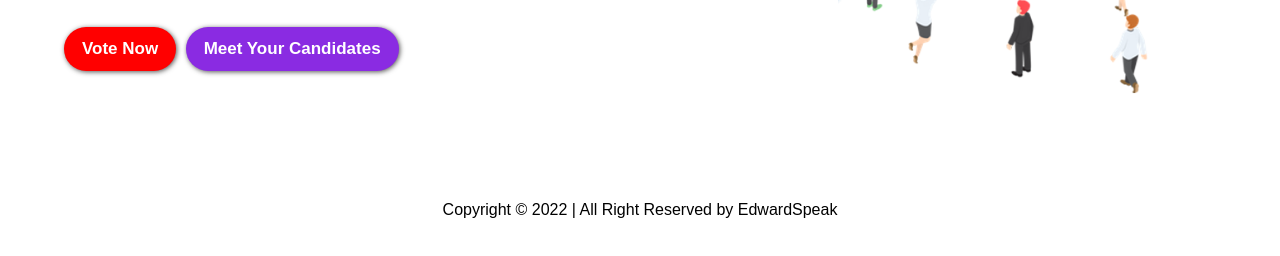
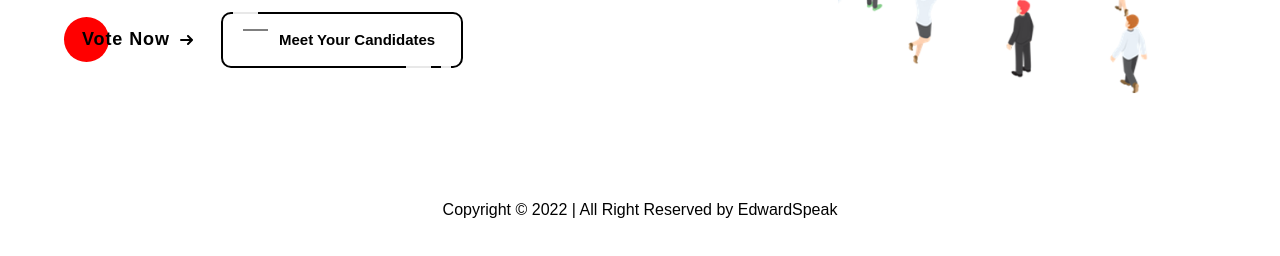
Before and after one commit to Izimartin/Edward-Speak, a plain HTML site: page ES Voting App/index.html in a window 1280 px wide. Shown: the part 474-730 px from the top of the page. Drawn offline with Linux system fonts and the light colour scheme; a web font is replaced by a local one.

Commit message:
made some changes to the buttons

```diff
--- a/ES Voting App/css/styles.css
+++ b/ES Voting App/css/styles.css
@@ -87,40 +87,168 @@ header .right-side .nav-link-wrapper a:hover{
   font-size: 17px;
   font-weight: bold;
   color: #FF0000;
-
 }
 
-.container .btn,.btn2 {
+/* Button From uiverse.io by @alexmaracinaru */
+.container .btn {
+  position: relative;
+  margin: auto;
+  padding: 12px 18px;
+  transition: all 0.2s ease;
+  border: none;
+  background: none;
+ }
+
+ .container .btn:before {
+  content: "";
+  position: absolute;
+  top: 0;
+  left: 0;
+  display: block;
+  border-radius: 50px;
+  background: #FF0000;
+  width: 45px;
+  height: 45px;
+  transition: all 0.3s ease;
+ }
+
+ .container .btn span a{
+  position: relative;
+  font-family: "Ubuntu", sans-serif;
+  font-size: 18px;
+  font-weight: 700;
+  letter-spacing: 0.05em;
+  color: #000000;
+ }
+
+ .container .btn svg {
+  position: relative;
+  top: 0;
+  margin-left: 10px;
+  fill: none;
+  stroke-linecap: round;
+  stroke-linejoin: round;
+  stroke: #000000;
+  stroke-width: 2;
+  transform: translateX(-5px);
+  transition: all 0.3s ease;
+ }
+
+ .container .btn:hover:before {
+  width: 100%;
+  background: #FF0000;
+ }
+
+ .container .btn:hover svg {
+  transform: translateX(0);
+ }
+
+ .container .btn:active {
+  transform: scale(0.95);
+ }
+
+/* Button from  From uiverse.io */
+.btn2 {
+  background-color: transparent;
+  border: 2px solid #000;
+  border-radius: 10px 10px 10px 10px;
+  box-sizing: border-box;
+  color: #fff;
+  cursor: pointer;
   display: inline-block;
-  background: #ff0000;
-  padding: 12px 18px 12px 18px;
+  margin: 0;
+  outline: none;
+  overflow: visible;
+  padding: 1.25em 2em;
+  position: relative;
+  text-align: center;
   text-decoration: none;
-  border-radius: 25px;
-  margin-top: 15px;
-  font-size: 17px;
-  font-weight: bold;
-  overflow: hidden;
-  border: none;
-  margin-right: 5px;
-  box-shadow: 1px 1px 5px rgb(85, 84, 84);
-  position: relative;
-}
-.btn:hover,.btn2:hover{
-  bottom: 5px;
-  opacity: 0.7;
-}
+  text-transform: none;
+  transition: all 0.3s ease-in-out;
+  user-select: none;
+  font-size: 13px;
+ }
 
-.container .btn a {
+ .btn2::before {
+  content: " ";
+  width: 1.5625rem;
+  height: 1px;
+  background: black;
+  left: 1.5em;
+  position: absolute;
+  transform: translateY(-50%);
+  transform-origin: center;
+  transition: background 0.3s linear, width 0.3s linear;
+ }
+
+ .btn2 .text {
+  font-size: 15px;
+  line-height: 1.33333em;
+  padding-left: 2em;
+  display: block;
+  text-align: left;
+  transition: all 0.3s ease-in-out;
+  /* text-transform: uppercase; */
+  text-decoration: none;
+  color: black;
+ }
+
+ .btn2 .top-key {
+  height: 2px;
+  width: 1.5625rem;
+  top: -2px;
+  left: 0.625rem;
+  position: absolute;
+  background: #e8e8e8;
+  transition: width 0.5s ease-out, left 0.3s ease-out;
+ }
+
+ .btn2 .bottom-key-1 {
+  height: 2px;
+  width: 1.5625rem;
+  right: 1.875rem;
+  bottom: -2px;
+  position: absolute;
+  background: #e8e8e8;
+  transition: width 0.5s ease-out, right 0.3s ease-out;
+ }
+
+ .btn2 .bottom-key-2 {
+  height: 2px;
+  width: 0.625rem;
+  right: 0.625rem;
+  bottom: -2px;
+  position: absolute;
+  background: #e8e8e8;
+  transition: width 0.5s ease-out, right 0.3s ease-out;
+ }
+
+ .btn2:hover {
   color: white;
-}
-.container .btn2 a {
+  background: black;
+ }
+
+ .btn2:hover::before {
+  width: 0.9375rem;
+  background: white;
+ }
+
+ .btn2:hover .text {
   color: white;
-}
-.container .btn2 {
-  color: white;
-  background-color: blueviolet;
+  padding-left: 1.5em;
+ }
 
-}
+ .btn2:hover .top-key {
+  left: -2px;
+  width: 0px;
+ }
+
+ .btn2:hover .bottom-key-1,
+  .btn2:hover .bottom-key-2 {
+  right: 0;
+  width: 0;
+ }
+
 .container .right-side{
   text-align: center;
   margin-top: 40px;
--- a/ES Voting App/index.html
+++ b/ES Voting App/index.html
@@ -32,11 +32,23 @@
           masters of different specialization over the country, who amongst them
           is the Greatest Tech Lord?</p>
 
-        <button class="btn">
-          <a href="vote.html">Vote Now</a>
-        </button>
+          <!-- Vote now Button -->
+          <button class="btn">
+            <span><a href="vote.html">Vote Now</a></span>
+            <svg viewBox="0 0 13 10" height="10px" width="15px">
+              <path d="M1,5 L11,5"></path>
+              <polyline points="8 1 12 5 8 9"></polyline>
+            </svg>
+          </button>
+
+          <!-- Meet your candidate Button -->
         <button class="btn2">
-          <a href="candidates.html"> Meet Your Candidates</a>
+          <a  href="candidates.html">
+            <span class="top-key"></span>
+            <span class="text">Meet Your Candidates</span>
+            <span class="bottom-key-1"></span>
+            <span class="bottom-key-2"></span>
+          </a>
         </button>
       </div>
       <div class="right-side">
```
Also changed, not shown: ES Voting App/candidates.html (+8 -1 lines).
